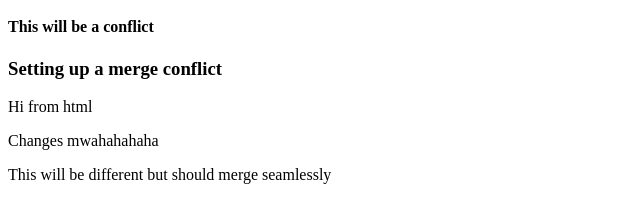
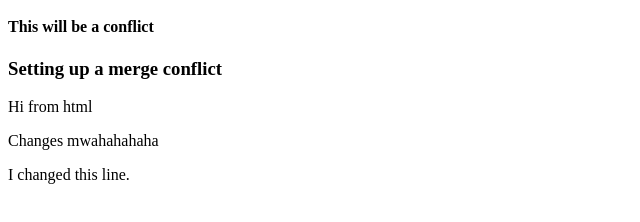
Before and after one commit to NoraKitchen/git-command-line-practice, a plain HTML site: page index.html in a window 1280 px wide. Shown: the part 48-270 px from the top of the page, without its empty margins (0-640 px from the left). Drawn offline with Linux system fonts and the light colour scheme.

Commit message:
changed that line

```diff
--- a/index.html
+++ b/index.html
@@ -9,4 +9,4 @@
 <p>Changes mwahahahaha</p>
 </html>
 
-<p>This will be different but should merge seamlessly</p>
+<p>I changed this line.</p>
```
